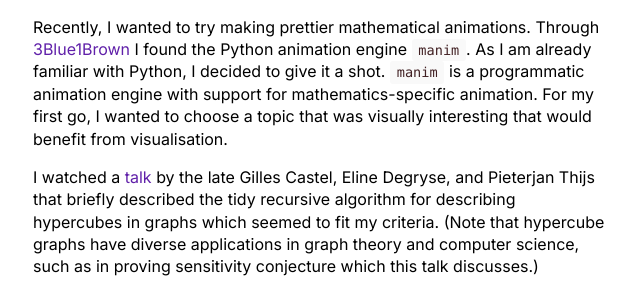
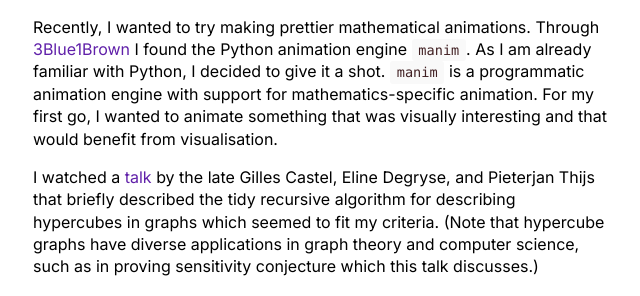
Before and after one commit to EthanVIII/EthanVIII.github.io, a Jekyll site: the page built from _posts/2021-11-18-graph-theory-visualisation.md, in a window 1280 px wide and 900 px high. Shown: the part 258-554 px from the top of the window, without its empty margins (319-959 px from the left). Built offline with Jekyll 4.4.1, drawn with Linux system fonts in a browser that asks for light colours; formulas are drawn with MathJax 3.

Commit message:
Update 2021-11-18-graph-theory-visualisation.md

```diff
--- a/_posts/2021-11-18-graph-theory-visualisation.md
+++ b/_posts/2021-11-18-graph-theory-visualisation.md
@@ -5,7 +5,7 @@
 ---
 **Note:** This was written in November 2021 on a different blog and has since been updated.
 
-Recently, I wanted to try making prettier mathematical animations. Through [3Blue1Brown](https://www.youtube.com/c/3blue1brown) I found the Python animation engine `manim`. As I am already familiar with Python, I decided to give it a shot. `manim` is a programmatic animation engine with support for mathematics-specific animation. For my first go, I wanted to choose a topic that was visually interesting that would benefit from visualisation.
+Recently, I wanted to try making prettier mathematical animations. Through [3Blue1Brown](https://www.youtube.com/c/3blue1brown) I found the Python animation engine `manim`. As I am already familiar with Python, I decided to give it a shot. `manim` is a programmatic animation engine with support for mathematics-specific animation. For my first go, I wanted to animate something that was visually interesting and that would benefit from visualisation.
 
 I watched a [talk](https://www.youtube.com/watch?v=GDNkDMOxC-I) by the late Gilles Castel, Eline Degryse, and Pieterjan Thijs that briefly described the tidy recursive algorithm for describing hypercubes in graphs which seemed to fit my criteria. (Note that hypercube graphs have diverse applications in graph theory and computer science, such as in proving sensitivity conjecture which this talk discusses.)
 
```
